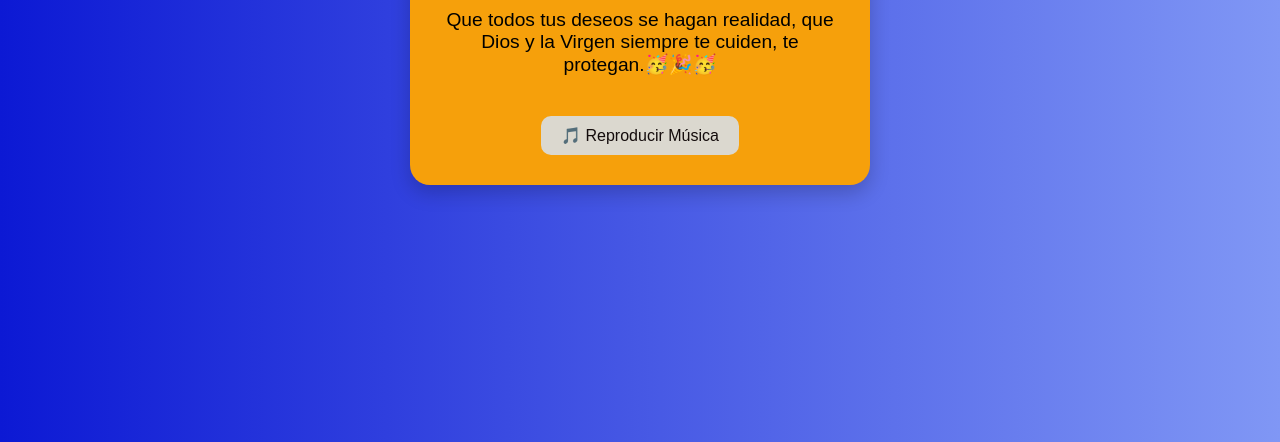
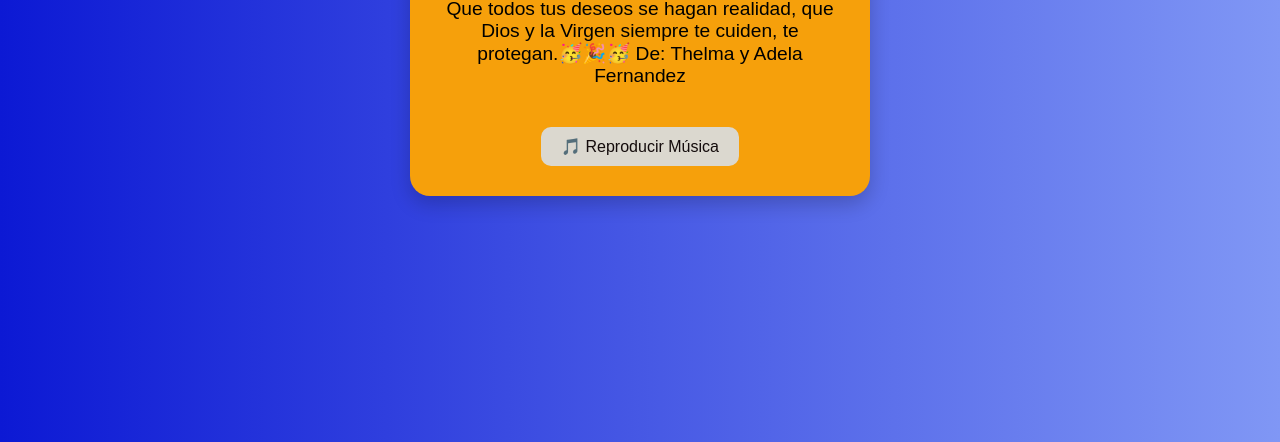
Before and after one commit to TecnoFernandez/Luis-Medrano, a plain HTML site: page index.html in a window 1280 px wide. Shown: the part 358-800 px from the top of the page. Drawn offline with Linux system fonts and the light colour scheme.

Commit message:
FelizCumpleañosLuis

```diff
--- a/index.html
+++ b/index.html
@@ -60,7 +60,8 @@
 
 <div class="card">
   <h1>¡Feliz Cumpleaños Luis</h1>
-  <p>Que todos tus deseos se hagan realidad, que Dios y la Virgen siempre te cuiden, te protegan.🥳🎉🥳</p>
+  <p>Que todos tus deseos se hagan realidad, que Dios y la Virgen siempre te cuiden, te protegan.🥳🎉🥳
+    De: Thelma y Adela Fernandez</p>
   <button id="playButton">🎵 Reproducir Música</button>
 </div>
 
```
